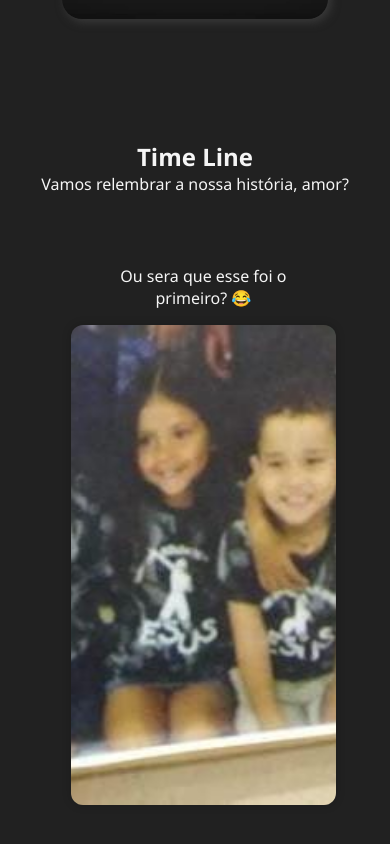
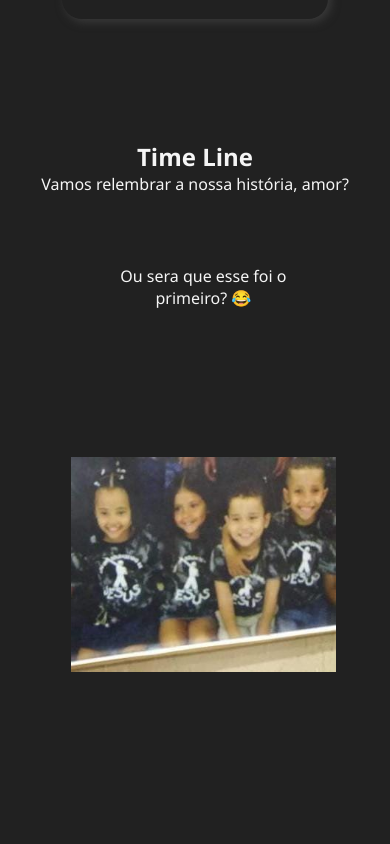
Before and after one commit to GustavoGomesDaSilva/especial-secreto, a plain HTML site: page index.html in a window 390 px wide. Shown: the part 1991-2835 px from the top of the page. Drawn offline with Linux system fonts and the light colour scheme.

Commit message:
imgs mobile

```diff
--- a/style.css
+++ b/style.css
@@ -617,7 +617,7 @@ audio::-webkit-media-controls-panel {
 
   main #topo #esquerda .slider img {
     width: 100%;
-
+    max-height: 70vh;
   }
 
   main #timeline {
@@ -673,6 +673,8 @@ audio::-webkit-media-controls-panel {
   .timeline-item img {
     width: 100%;
     border-radius: 12px;
+    object-fit: contain;
+    box-shadow: none;
   }
 
   .scroll-btn {
```
